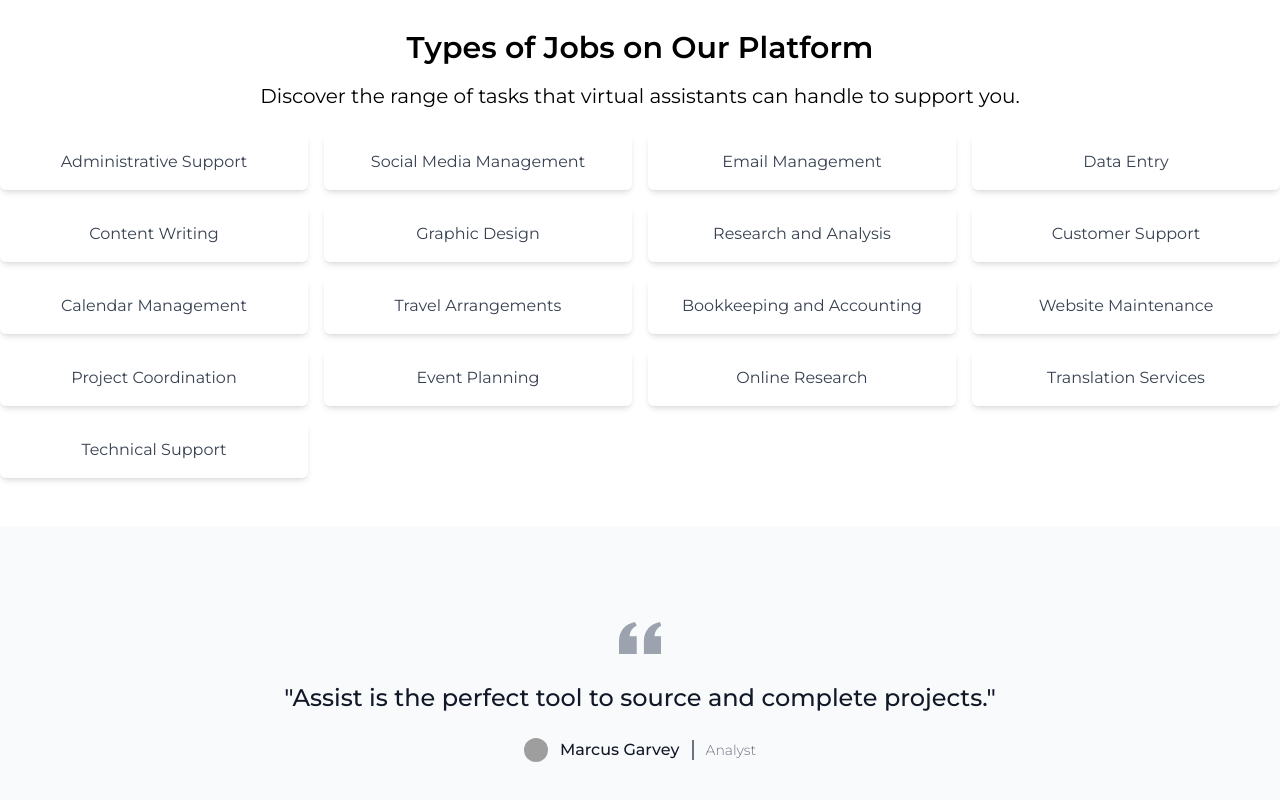
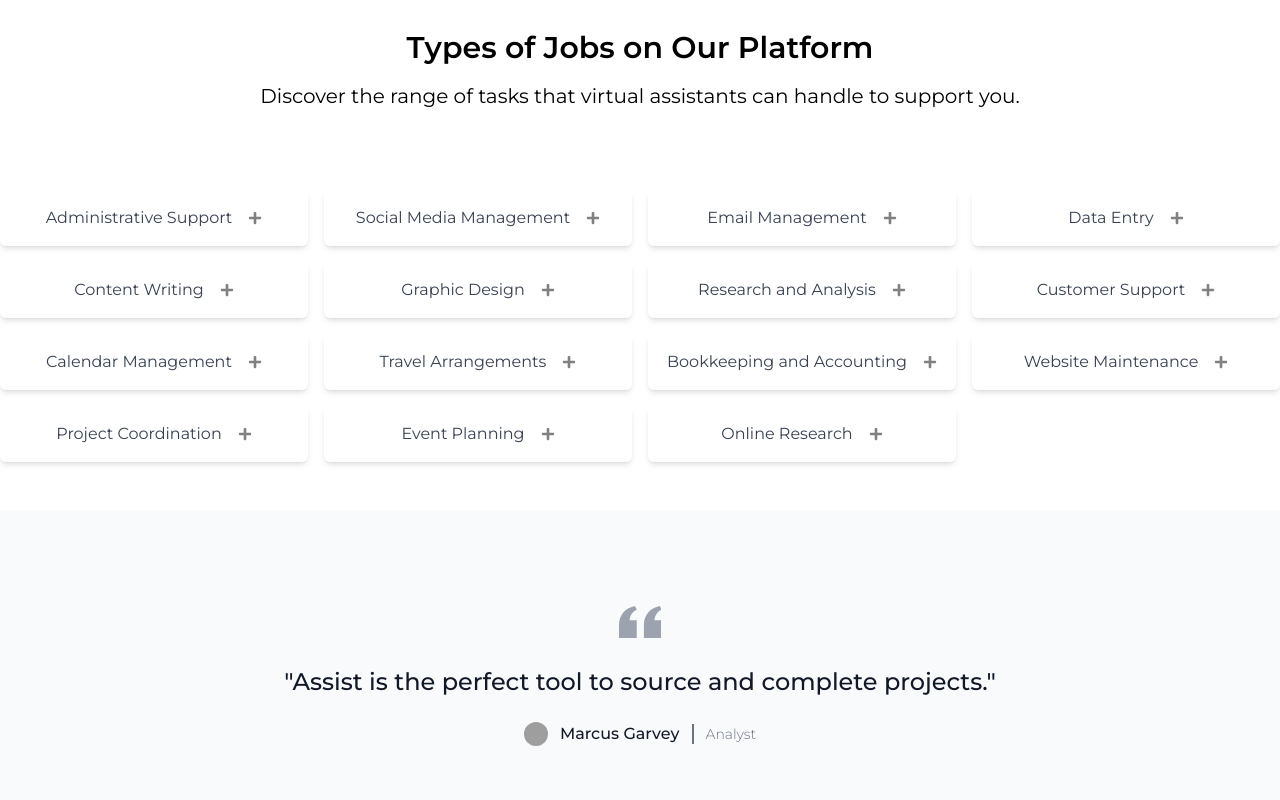
Before and after one commit to Company-XY/Assist-Frontend, a React (Vite) app: page / in a window 1280 px wide. Shown: the part 2371-3171 px from the top of the page. Built offline with nearby package versions, Linux system fonts and the light colour scheme; grey boxes are pictures that could not be loaded.

Commit message:
Jobs Section

```diff
--- a/src/components/Home/JobTypes.jsx
+++ b/src/components/Home/JobTypes.jsx
@@ -1,28 +1,121 @@
-import React from "react";
+import React, { useState } from "react";
+import { FaPlus, FaMinus } from "react-icons/fa";
 
 const JobTypes = () => {
+  // Define assistance types with main content and additional content
   const assistanceTypes = [
-    "Administrative Support",
-    "Social Media Management",
-    "Email Management",
-    "Data Entry",
-    "Content Writing",
-    "Graphic Design",
-    "Research and Analysis",
-    "Customer Support",
-    "Calendar Management",
-    "Travel Arrangements",
-    "Bookkeeping and Accounting",
-    "Website Maintenance",
-    "Project Coordination",
-    "Event Planning",
-    "Online Research",
-    "Translation Services",
-    "Technical Support",
+    {
+      title: "Administrative Support",
+      mainContent:
+        "Administrative Support virtual assistants can help you with tasks such as managing emails, scheduling appointments, data entry, and document organization.",
+      additionalContent:
+        "Additional services may include bookkeeping, invoicing, and organizing travel arrangements.",
+    },
+    {
+      title: "Social Media Management",
+      mainContent:
+        "Social Media Management virtual assistants can handle your social media accounts, create content, schedule posts, and engage with your audience.",
+      additionalContent:
+        "Additional services may include social media advertising and analytics reporting.",
+    },
+    {
+      title: "Email Management",
+      mainContent:
+        "Email Management virtual assistants can organize your inbox, respond to emails, and filter important messages from spam.",
+      additionalContent:
+        "Additional services may include setting up email filters and managing email marketing campaigns.",
+    },
+    {
+      title: "Data Entry",
+      mainContent:
+        "Data Entry virtual assistants can input data, update spreadsheets, and maintain databases with accuracy and efficiency.",
+      additionalContent:
+        "Additional services may include data cleansing and verification.",
+    },
+    {
+      title: "Content Writing",
+      mainContent:
+        "Content Writing virtual assistants can create blog posts, articles, website content, and marketing materials that are engaging and SEO-friendly.",
+      additionalContent:
+        "Additional services may include content strategy development and keyword research.",
+    },
+    {
+      title: "Graphic Design",
+      mainContent:
+        "Graphic Design virtual assistants can design logos, banners, social media graphics, and marketing materials to enhance your brand's visual identity.",
+      additionalContent:
+        "Additional services may include image editing and design consultations.",
+    },
+    {
+      title: "Research and Analysis",
+      mainContent:
+        "Research and Analysis virtual assistants can conduct market research, data analysis, and competitor analysis to inform your business decisions.",
+      additionalContent:
+        "Additional services may include creating reports and presentations based on research findings.",
+    },
+    {
+      title: "Customer Support",
+      mainContent:
+        "Customer Support virtual assistants can respond to customer inquiries, handle complaints, and provide exceptional customer service.",
+      additionalContent:
+        "Additional services may include managing customer support tickets and providing product support.",
+    },
+    {
+      title: "Calendar Management",
+      mainContent:
+        "Calendar Management virtual assistants can schedule appointments, set reminders, and help you stay organized.",
+      additionalContent:
+        "Additional services may include arranging meetings and coordinating event logistics.",
+    },
+    {
+      title: "Travel Arrangements",
+      mainContent:
+        "Travel Arrangements virtual assistants can plan and book travel, including flights, accommodations, and transportation.",
+      additionalContent:
+        "Additional services may include creating itineraries and ensuring a smooth travel experience.",
+    },
+    {
+      title: "Bookkeeping and Accounting",
+      mainContent:
+        "Bookkeeping and Accounting virtual assistants can manage financial records, reconcile accounts, and prepare financial reports.",
+      additionalContent:
+        "Additional services may include tax preparation and financial analysis.",
+    },
+    {
+      title: "Website Maintenance",
+      mainContent:
+        "Website Maintenance virtual assistants can update website content, perform regular backups, and ensure your website runs smoothly.",
+      additionalContent:
+        "Additional services may include SEO optimization and security monitoring.",
+    },
+    {
+      title: "Project Coordination",
+      mainContent:
+        "Project Coordination virtual assistants can help you plan and execute projects, manage timelines, and coordinate tasks.",
+      additionalContent:
+        "Additional services may include project documentation and progress tracking.",
+    },
+    {
+      title: "Event Planning",
+      mainContent:
+        "Event Planning virtual assistants can assist with event coordination, including venue selection, guest invitations, and logistics.",
+      additionalContent:
+        "Additional services may include budget management and vendor coordination.",
+    },
+    {
+      title: "Online Research",
+      mainContent:
+        "Online Research virtual assistants can conduct internet research on various topics to gather information and insights.",
+      additionalContent:
+        "Additional services may include creating reports and summarizing research findings.",
+    },
   ];
 
+  // State to track which job type is expanded
+  const [expandedJobType, setExpandedJobType] = useState(null);
+
   return (
-    <section  className="virtual-assistance-section py-12 w-full overflow-hidden rounded-xl">
+    <section className="virtual-assistance-section py-12 w-full overflow-hidden rounded-xl">
       <div className="container mx-auto text-center">
         <h2 className="text-2xl md:text-3xl font-semibold mb-4">
           Types of Jobs on Our Platform
@@ -31,13 +124,34 @@ const JobTypes = () => {
           Discover the range of tasks that virtual assistants can handle to
           support you.
         </p>
-        <div className="grid grid-cols-1 sm:grid-cols-2 md:grid-cols-3 lg:grid-cols-4 gap-4">
-          {assistanceTypes.map((type, index) => (
+        <div className="grid grid-cols-1 mt-20 sm:grid-cols-2 md:grid-cols-3 lg:grid-cols-4 gap-4">
+          {assistanceTypes.map((job, index) => (
             <div
               key={index}
-              className="p-4 shadow-md rounded-md flex items-center justify-center transition transform hover:bg-blue-400 hover:scale-105 hover:shadow-xl cursor-pointer"
+              className={`p-4 shadow-md rounded-md flex flex-col items-center justify-center transition transform hover:bg-blue-400 hover:scale-105 hover:shadow-xl cursor-pointer ${
+                expandedJobType === index ? "bg-blue-400" : ""
+              }`}
+              onClick={() =>
+                setExpandedJobType(expandedJobType === index ? null : index)
+              }
             >
-              <p className="text-gray-700">{type}</p>
+              <div className="flex items-center">
+                <p className={`text-gray-700 ${expandedJobType === index ? "text-white" : ""}`}>
+                  {job.title}
+                </p>
+                <div className="ml-4">
+                  {expandedJobType === index ? (
+                    <FaMinus size={14} color="grey" />
+                  ) : (
+                    <FaPlus size={14} color="grey" />
+                  )}
+                </div>
+              </div>
+              {expandedJobType === index && (
+                <div className="mt-2">
+                  <p className="text-gray-700">{job.additionalContent}</p>
+                </div>
+              )}
             </div>
           ))}
         </div>
```
